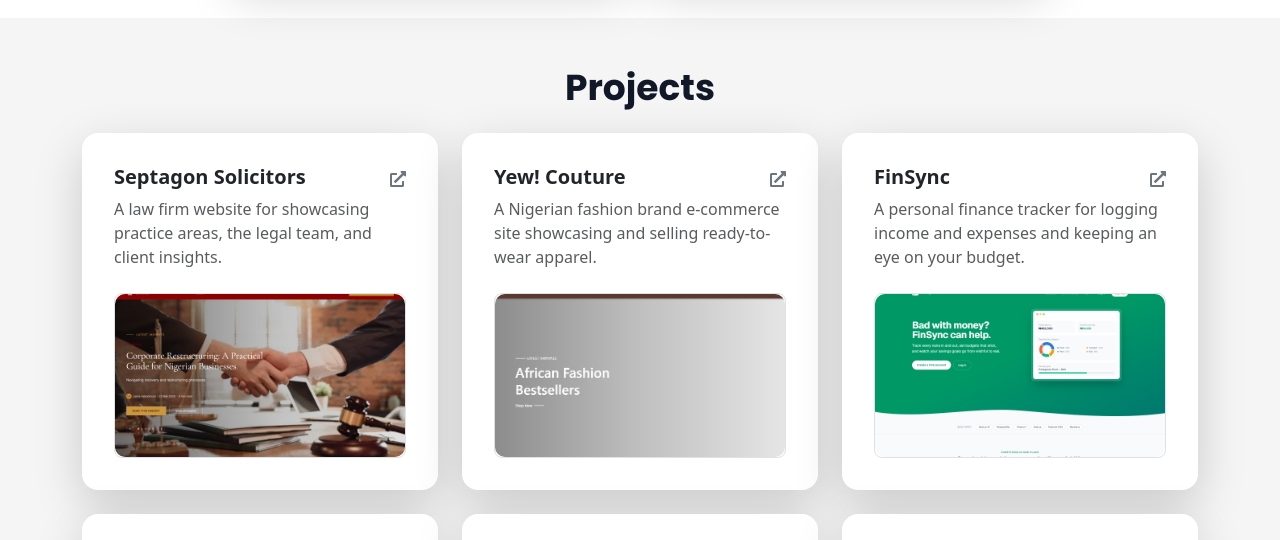
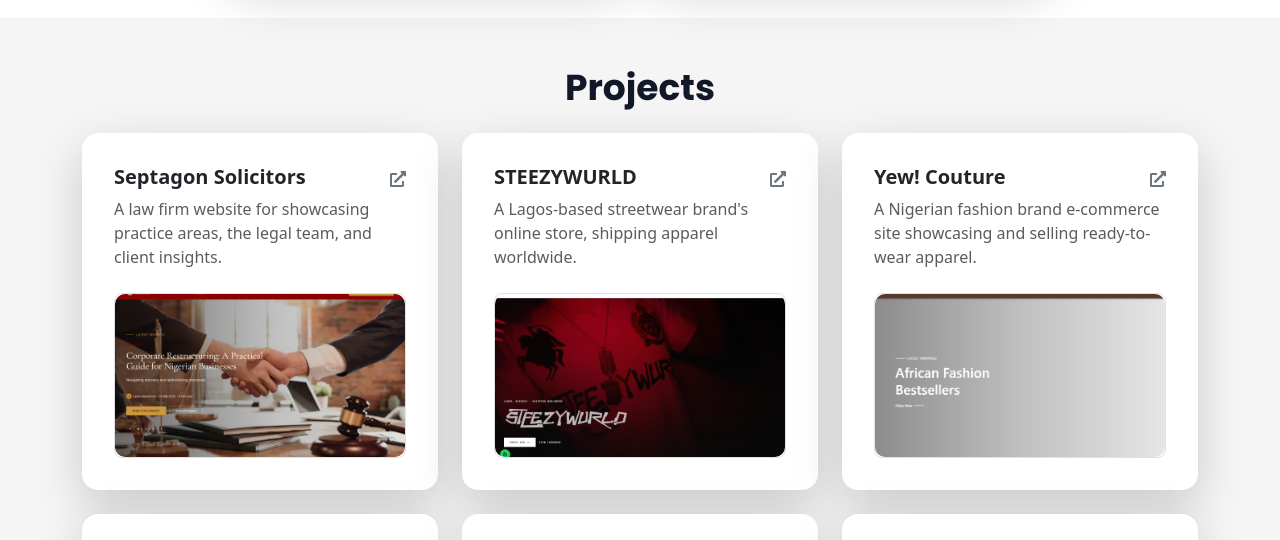
Before and after one commit to shabbazanwar/Shabbaz, a React (Vite) app: page / in a window 1280 px wide. Shown: the part 920-1460 px from the top of the page. Built offline with nearby package versions, Linux system fonts and the light colour scheme.

Commit message:
added steezywurld

```diff
--- a/src/components/Hero.jsx
+++ b/src/components/Hero.jsx
@@ -5,7 +5,7 @@ import { FaCode, FaAward } from "react-icons/fa";
 const stats = [
   {
     icon: <FaCode size={28} className="text-secondary" />,
-    value: 6,
+    value: 7,
     title: "Total Projects",
     text: "Innovative web solutions crafted",
   },
--- a/src/components/Projects.jsx
+++ b/src/components/Projects.jsx
@@ -25,6 +25,15 @@ const Project = () => {
               description="A law firm website for showcasing practice areas, the legal team, and client insights."
               image="/projects/septagon-solicitors.png"
               link="https://septagonsolicitors.com"
+            />
+          </Col>
+
+          <Col lg={4} md={6} xs={12} className="mb-4">
+            <ProjectCard
+              title="STEEZYWURLD"
+              description="A Lagos-based streetwear brand's online store, shipping apparel worldwide."
+              image="/projects/steezywurld.png"
+              link="https://www.steezywurld.xyz/"
             />
           </Col>
 
--- a/src/components/Skills.jsx
+++ b/src/components/Skills.jsx
@@ -11,6 +11,8 @@ import {
     SiPostgresql,
     SiPrisma,
     SiSupabase,
+    SiCloudinary,
+    SiVercel,
     SiRender,
     SiOpenai
   } from "react-icons/si";
@@ -38,6 +40,7 @@ const Skills = () => {
         { name: "PostgreSQL", icon: <SiPostgresql color="#336791" /> },
         { name: "Prisma", icon: <SiPrisma color="#0c344b" /> },
         { name: "Supabase", icon: <SiSupabase color="#3ecf8e" /> },
+        { name: "Cloudinary", icon: <SiCloudinary color="#3448c5" /> },
         { name: "HTTPie", icon: <FaTerminal color="#6c757d" /> },
       ],
     },
@@ -49,6 +52,7 @@ const Skills = () => {
         { name: "VS Code", icon: <FaCode color="#007acc" /> },
         { name: "Microsoft Edge", icon: <FaEdge color="#0078d7" /> },
         { name: "Render", icon: <SiRender color="#46e3b7" /> },
+        { name: "Vercel", icon: <SiVercel color="#000000" /> },
       ],
     },
   ];
```
Also changed, not shown: public/projects/steezywurld.png (added).
